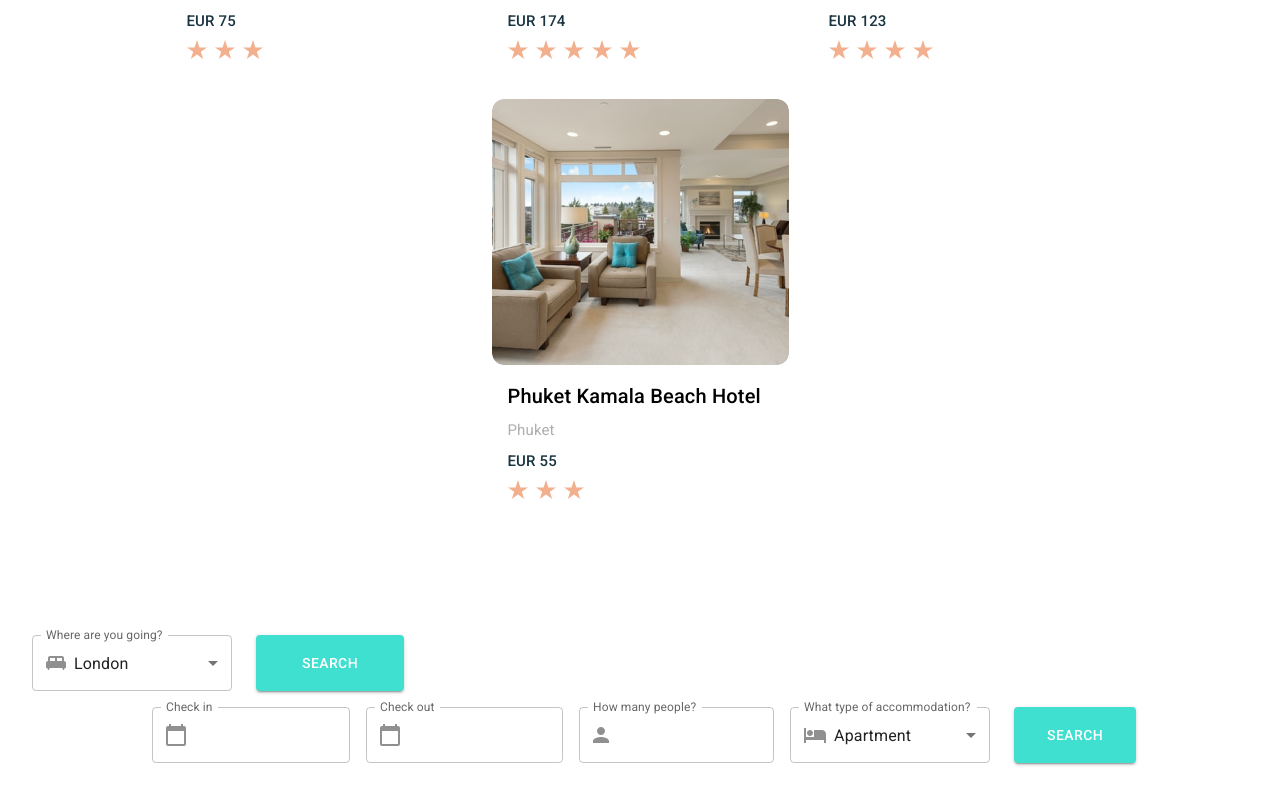
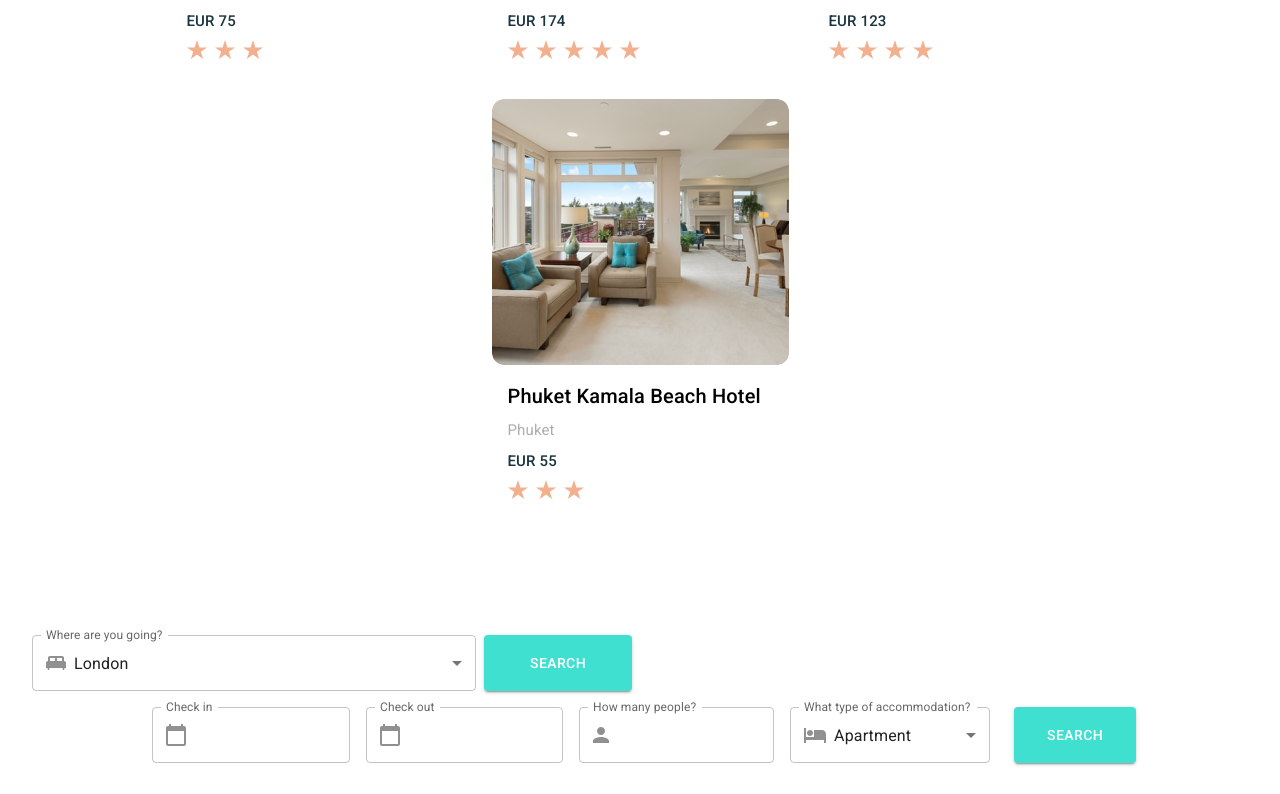
Before and after one commit to dominikpezelj/staycation-apartments-react, a React (Create React App) app: page / in a window 1280 px wide. Shown: the part 2003-2797 px from the top of the page. Built offline with nearby package versions, Linux system fonts and the light colour scheme.

Commit message:
Update SimpleSearch component

```diff
--- a/src/components/InputFields/LocationInput.tsx
+++ b/src/components/InputFields/LocationInput.tsx
@@ -37,7 +37,10 @@ export const LocationInput = () => {
     <Box
       component="form"
       sx={{
-        "& .MuiTextField-root": { m: 1, width: "25ch" },
+        "& .MuiTextField-root": {
+          m: 1,
+          minWidth: "25ch",
+        },
       }}
       noValidate
       autoComplete="off"
@@ -56,6 +59,7 @@ export const LocationInput = () => {
               </InputAdornment>
             ),
           }}
+          sx={{ width: "100%" }}
         >
           {locations.map((option) => (
             <MenuItem key={option.value} value={option.value}>
--- a/src/components/SimpleSearch.tsx
+++ b/src/components/SimpleSearch.tsx
@@ -1,4 +1,4 @@
-import { Stack, Grid } from "@mui/material";
+import { Stack, Grid, Box } from "@mui/material";
 import { LocationInput } from "./InputFields/LocationInput";
 import { SearchButton } from "./SearchButton";
 export const SimpleSearch = () => {
@@ -6,7 +6,9 @@ export const SimpleSearch = () => {
     <Grid container spacing={2} columns={16}>
       <Grid item xs={8}>
         <Stack direction="row" spacing={2} sx={{ alignItems: "center" }}>
-          <LocationInput />
+          <Box sx={{ flex: 1 }}>
+            <LocationInput />
+          </Box>
           <SearchButton />
         </Stack>
       </Grid>
```
